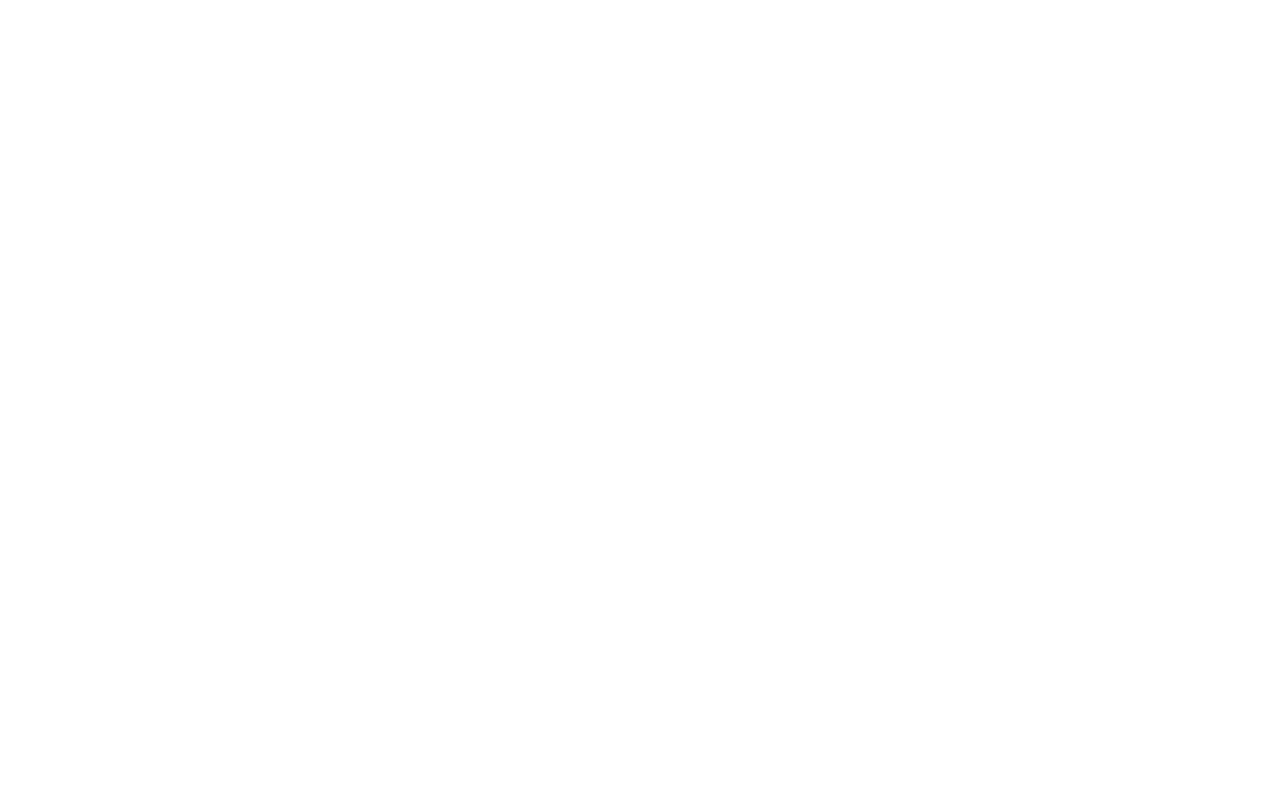
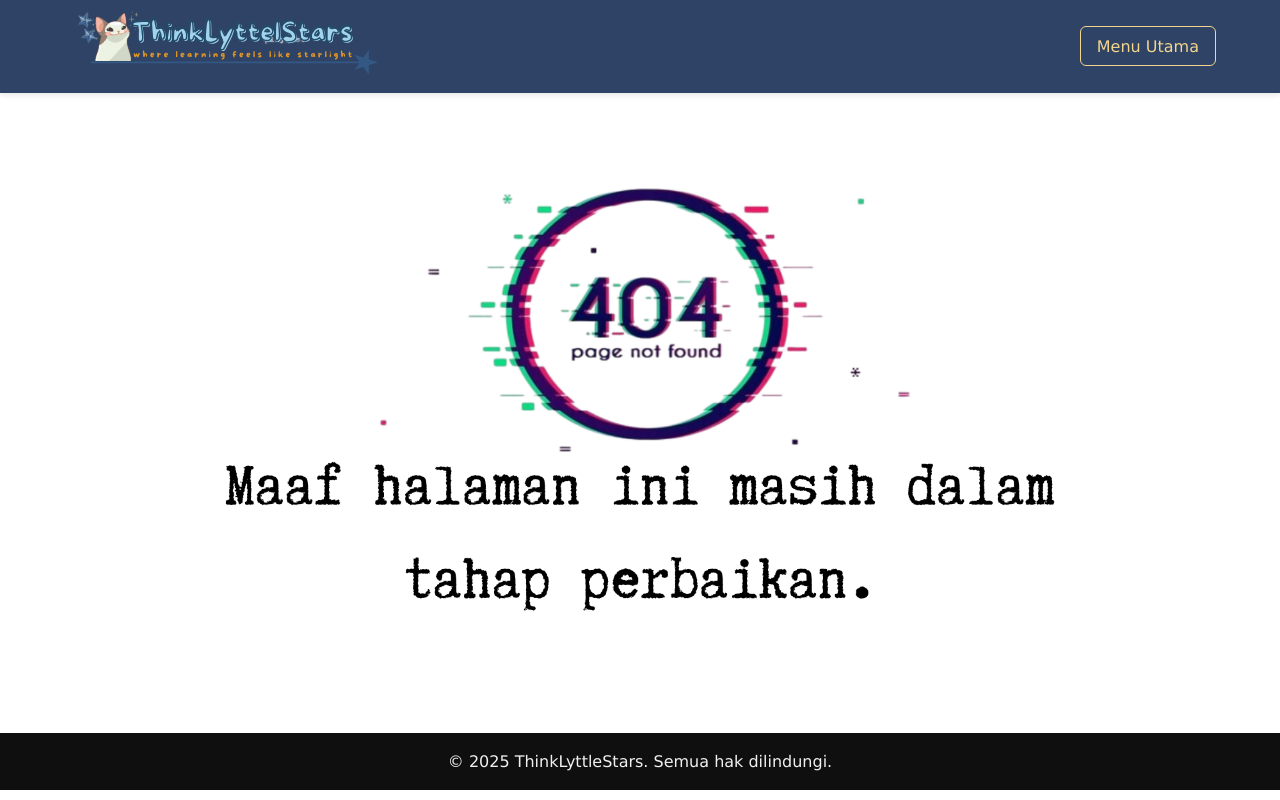
Before and after one commit to irmatiara/web-react, a React (Vite) app: page /algo in a window 1280 px wide. Before the commit this address had no page. Built offline with nearby package versions, Linux system fonts and the light colour scheme.

Commit message:
penambahan halaman not found

```diff
--- a/src/App.jsx
+++ b/src/App.jsx
@@ -4,6 +4,7 @@
 import MateriAi from './MateriAi.jsx';
 import MateriHtml from './MateriHtml.jsx';
 import MateriInternet from './MateriInternet.jsx';
+import MateriAlgo from './MateriAlgo.jsx';
 
 function App() {
 	return (
@@ -12,6 +13,7 @@
 			<Route path="/ai" element={<MateriAi />} />
 			<Route path="/html" element={<MateriHtml />} />
 			<Route path="/internet" element={<MateriInternet />} />
+			<Route path="/algo" element={<MateriAlgo />} />
 		</Routes>
 	);
 }
--- /dev/null
+++ b/src/MateriAlgo.jsx
@@ -0,0 +1,25 @@
+import { Link } from "react-router-dom";
+
+export default function MateriAi() {
+    return (
+        <>
+            <nav className="navbar">
+                <div className="container">
+                    <Link to="/"><img className="logo" src="/assets/logo.svg" alt="" srcSet="" /></Link>
+                    <div className="burger-menu">
+						<div className="bar" />
+						<div className="bar" />
+						<div className="bar" />
+					</div>
+					<ul className="nav-links">
+						<Link to="/" className="btn-outline">Menu Utama</Link>
+					</ul>
+                </div>
+            </nav>
+            <img className="notFound" src="/assets/notFound.png" alt="" srcSet="" />
+            <footer className="footer">
+                <p>© 2025 ThinkLyttleStars. Semua hak dilindungi.</p>
+            </footer>
+        </>
+    );
+}
```
Also changed, not shown: public/assets/notFound.png (added).
